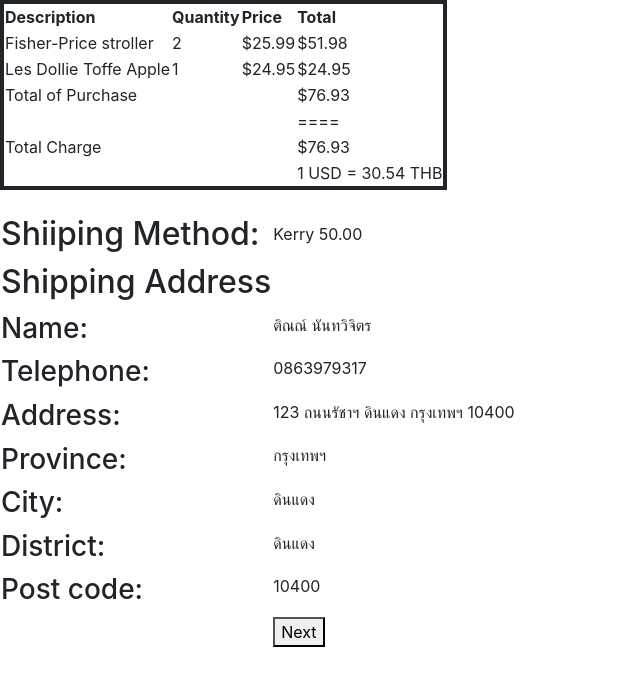
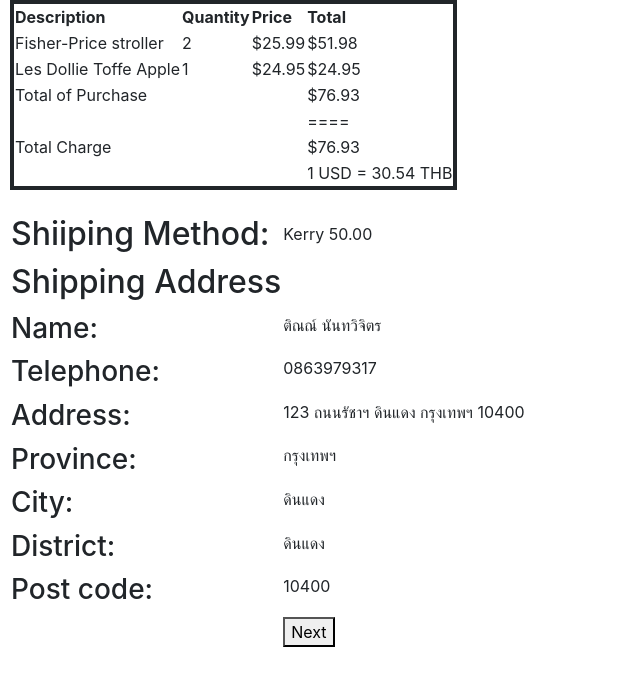
Before and after one commit to SCK-SEAL-TEAM-One/ecommerce-shopping-frontend, a React (Create React App) app: page /shipping in a window 1280 px wide. Shown: the top 686 px of the page, without its empty margins (0-640 px from the left). Built offline with nearby package versions, Linux system fonts and the light colour scheme.

Commit message:
[Fixed] จัดระเบียบหน้า shipping

```diff
--- a/src/pages/shipping/Shipping.js
+++ b/src/pages/shipping/Shipping.js
@@ -6,7 +6,7 @@
 
 function Shipping() {
     return (
-        <div>
+        <div style={{ marginLeft: '10px' }}>
             <ShippingDetail />
             <table id='shipping_address'><br />
                 <tbody>
```
